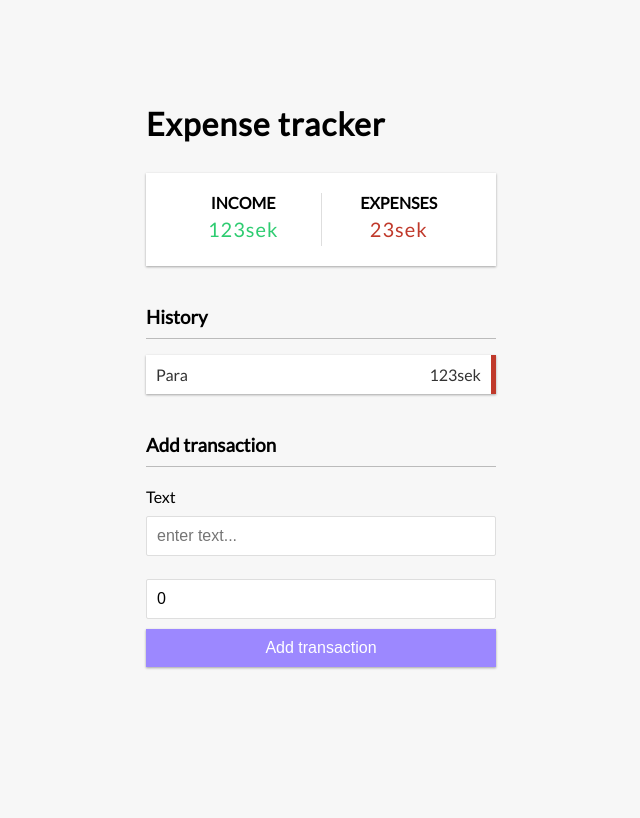
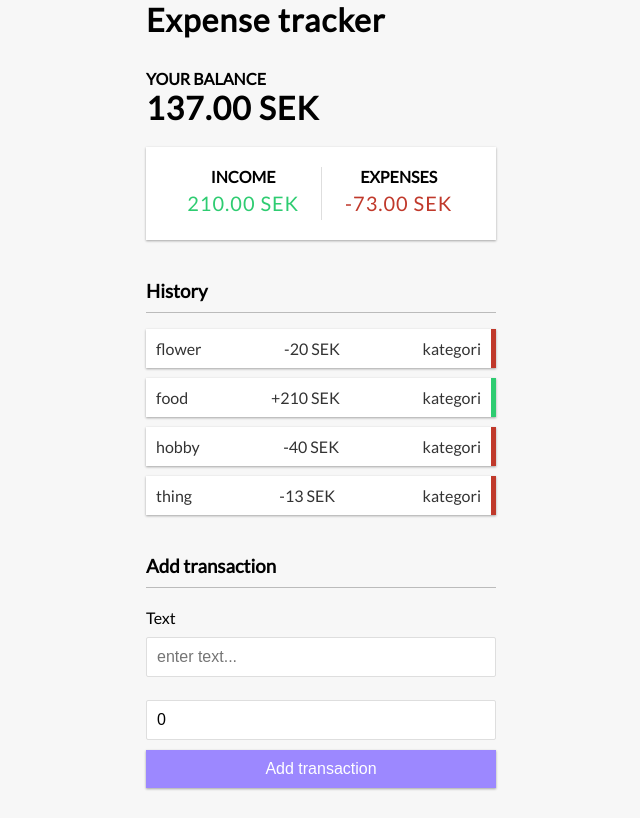
Before and after one commit to mbar47/expensetracker-react, a React (Create React App) app: page / in a window 1280 px wide. Shown: the whole page, without its empty margins (319-959 px from the left). Built offline with nearby package versions, Linux system fonts and the light colour scheme.

Commit message:
added globalstate and reducer

```diff
--- a/src/App.js
+++ b/src/App.js
@@ -1,20 +1,27 @@
 import React from "react";
 import { Header } from "./components/Header";
 import { IncomeExpenses } from "./components/IncomeExpenses";
+import { Balance } from "./components/Balance";
 import { TransactionList } from "./components/TransactionList";
 import { AddTransaction } from "./components/AddTransaction";
+
+import { GlobalProvider } from "./context/GlobalState";
+
 import "./App.css";
 
 function App() {
   return (
+    <GlobalProvider>
       <div className="App">
         <Header />
         <div className="container">
+          <Balance />
           <IncomeExpenses />
           <TransactionList />
           <AddTransaction />
         </div>
       </div>
+    </GlobalProvider>
   );
 }
 
--- a/src/components/AddTransaction.js
+++ b/src/components/AddTransaction.js
@@ -3,6 +3,11 @@ import React, { useState } from "react";
 export const AddTransaction = () => {
   const [text, setText] = useState("");
   const [amount, setAmount] = useState(0);
+
+  const clickMe = (e) => {
+    e.preventDefault();
+    console.log(e.target.form.action);
+  };
 
   return (
     <div>
@@ -28,7 +33,9 @@ export const AddTransaction = () => {
             placeholder="enter amount"
           />
         </div>
-        <button className="btn">Add transaction</button>
+        <button className="btn" onClick={(e) => clickMe(e)}>
+          Add transaction
+        </button>
       </form>
     </div>
   );
--- a/src/components/Balance.js
+++ b/src/components/Balance.js
@@ -1,12 +1,20 @@
-import React from "react";
+import React, { useContext } from "react";
+import { GlobalContext } from "../context/GlobalState";
 
-function Balance() {
+export const Balance = () => {
+  const { transactions } = useContext(GlobalContext);
+
+  const amounts = transactions.map((transaction) => transaction.amount);
+
+  const total = amounts.reduce((acc, item) => (acc += item), 0).toFixed(2);
+
+  console.log(total);
+
+  console.log(transactions);
   return (
     <div>
       <h4>Your balance</h4>
-      <h1 id="balance">123SEK</h1>
+      <h1 id="balance">{total} SEK</h1>
     </div>
   );
-}
-
-export default Balance;
+};
--- a/src/components/IncomeExpenses.js
+++ b/src/components/IncomeExpenses.js
@@ -1,18 +1,33 @@
-import React from "react";
+import React, { useContext } from "react";
+import { GlobalContext } from "../context/GlobalState";
 
 export const IncomeExpenses = () => {
+  const { transactions } = useContext(GlobalContext);
+
+  const amounts = transactions.map((transaction) => transaction.amount);
+
+  const income = amounts
+    .filter((item) => item > 0)
+    .reduce((acc, item) => (acc += item), 0)
+    .toFixed(2);
+
+  const expense = amounts
+    .filter((item) => item < 0)
+    .reduce((acc, item) => (acc += item), 0)
+    .toFixed(2);
+
   return (
     <div className="inc-exp-container">
       <div>
         <h4>Income</h4>
         <p id="money-plus" className="money plus">
-          123sek
+          {income} SEK
         </p>
       </div>
       <div>
         <h4>Expenses</h4>
         <p id="money-minus" className="money minus">
-          23sek
+          {expense} SEK
         </p>
       </div>
     </div>
--- /dev/null
+++ b/src/components/Transaction.js
@@ -0,0 +1,16 @@
+import React from "react";
+
+export const Transaction = ({ transaction }) => {
+  const sign = transaction.amount < 0 ? "-" : "+";
+  return (
+    <li id="list" className={transaction.amount < 0 ? "minus" : "plus"}>
+      {transaction.text}
+      <span>
+        {sign}
+        {Math.abs(transaction.amount)} SEK
+      </span>
+      <span>kategori</span>
+      <button className="delete-btn">x</button>
+    </li>
+  );
+};
--- a/src/components/TransactionList.js
+++ b/src/components/TransactionList.js
@@ -1,14 +1,18 @@
-import React from "react";
+import React, { useContext } from "react";
+import { Transaction } from "./Transaction";
+
+import { GlobalContext } from "../context/GlobalState";
 
 export const TransactionList = () => {
+  const { transactions } = useContext(GlobalContext);
+
   return (
     <div>
       <h3>History</h3>
       <ul className="list">
-        <li id="list" className="minus">
-          Para<span>123sek</span>
-          <buttom className="delete-btn">x</buttom>
-        </li>
+        {transactions.map((transaction) => (
+          <Transaction key={transaction.id} transaction={transaction} />
+        ))}
       </ul>
     </div>
   );
--- /dev/null
+++ b/src/context/AppReducer.js
@@ -0,0 +1,6 @@
+export default (state, action) => {
+  switch (action.type) {
+    default:
+      return state;
+  }
+};
--- /dev/null
+++ b/src/context/GlobalState.js
@@ -0,0 +1,30 @@
+import React, { createContext, useReducer } from "react";
+import AppReducer from "./AppReducer";
+
+//init state
+const initialState = {
+  transactions: [
+    { id: 1, text: "flower", amount: -20 },
+    { id: 2, text: "food", amount: 210 },
+    { id: 3, text: "hobby", amount: -40 },
+    { id: 4, text: "thing", amount: -13 },
+  ],
+};
+
+//create context
+export const GlobalContext = createContext(initialState);
+
+// provider components
+export const GlobalProvider = ({ children }) => {
+  const [state, dispatch] = useReducer(AppReducer, initialState);
+
+  return (
+    <GlobalContext.Provider
+      value={{
+        transactions: state.transactions,
+      }}
+    >
+      {children}
+    </GlobalContext.Provider>
+  );
+};
```
Lines whose indentation alone changed are shown as unchanged.
